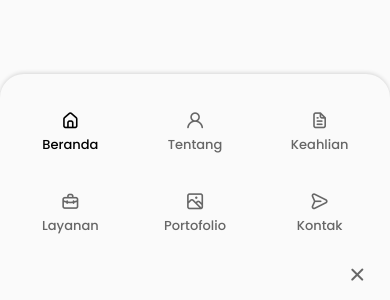
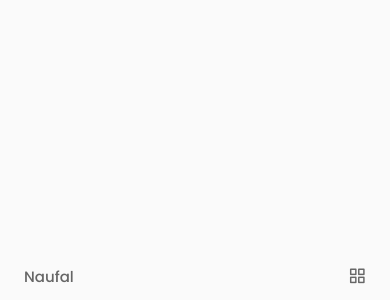
Before and after one commit to fifovalle/WEBSITE-PORTOFOLIO-PRIBADI-VERSI-6.0, a React (Create React App) app: page / in a window 390 px wide. Shown: the part 544-844 px from the top of the page. Built offline with nearby package versions, Linux system fonts and the light colour scheme.

Commit message:
Komponen kepala selesai

```diff
--- a/src/components/kepala/Kepala.jsx
+++ b/src/components/kepala/Kepala.jsx
@@ -1,16 +1,21 @@
 // LIBRARY REACT
-import React from "react";
+import React, { useState } from "react";
 // LIBRARY SAYA
 import "./kepala.css";
 
 const Kepala = () => {
+  const [beralih, tampilkanMenu] = useState(false);
   return (
     <header className="kepala">
       <nav className="wadah navigasibar">
         <a href="index.html" className="logo__navigasibar">
           Naufal
         </a>
-        <div className="menu__navigasibar">
+        <div
+          className={
+            beralih ? "menu__navigasibar tampilkan-menu" : "menu__navigasibar"
+          }
+        >
           <ul className="daftar__navigasibar jaringan">
             <li className="konten__navigasibar">
               <a href="#beranda" className="tautan__navigasibar tautan-aktif">
@@ -44,9 +49,15 @@ const Kepala = () => {
               </a>
             </li>
           </ul>
-          <i className="uil uil-times tutup__navigasibar"></i>
+          <i
+            className="uil uil-times tutup__navigasibar"
+            onClick={() => tampilkanMenu(!beralih)}
+          ></i>
         </div>
-        <div className="beralih__navigasibar">
+        <div
+          className="beralih__navigasibar"
+          onClick={() => tampilkanMenu(!beralih)}
+        >
           <i className="uil uil-apps"></i>
         </div>
       </nav>
--- a/src/components/kepala/kepala.css
+++ b/src/components/kepala/kepala.css
@@ -59,7 +59,7 @@
 
     .menu__navigasibar {
         position: fixed;
-        bottom: 0;
+        bottom: -100%;
         left: 0;
         width: 100%;
         background-color: var(--warna-tubuh);
@@ -67,6 +67,10 @@
         box-shadow: 0 -1px 4px rgba(0, 0, 0, 0.15);
         border-radius: 1.5rem 1.5rem 0 0;
         transition: .3s;
+    }
+
+    .tampilkan-menu {
+        bottom: 0;
     }
 
     .daftar__navigasibar {
@@ -92,9 +96,24 @@
         color: var(--warna-judul-gelap);
     }
 
+    .beralih__navigasibar {
+        font-size: 1.1rem;
+        cursor: pointer;
+    }
+
     .ikon__navigasibar,
     .tutup__navigasibar,
     .beralih__navigasibar {
         display: block;
     }
 }
+
+@media screen and (max-width: 350px) {
+    .menu__navigasibar {
+        padding: 2rem 0.25rem 4rem;
+    }
+
+    .daftar__navigasibar {
+        column-gap: 0;
+    }
+}
```
